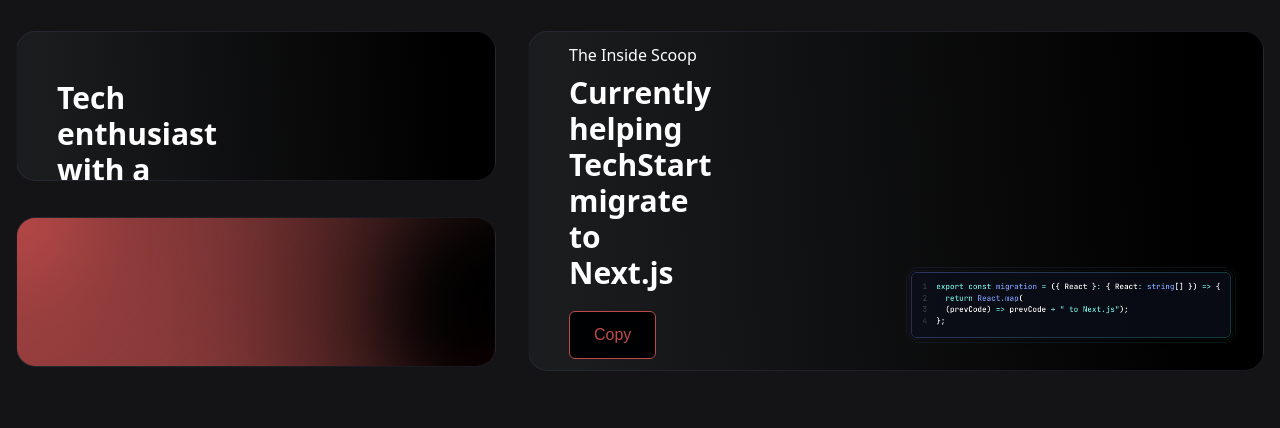
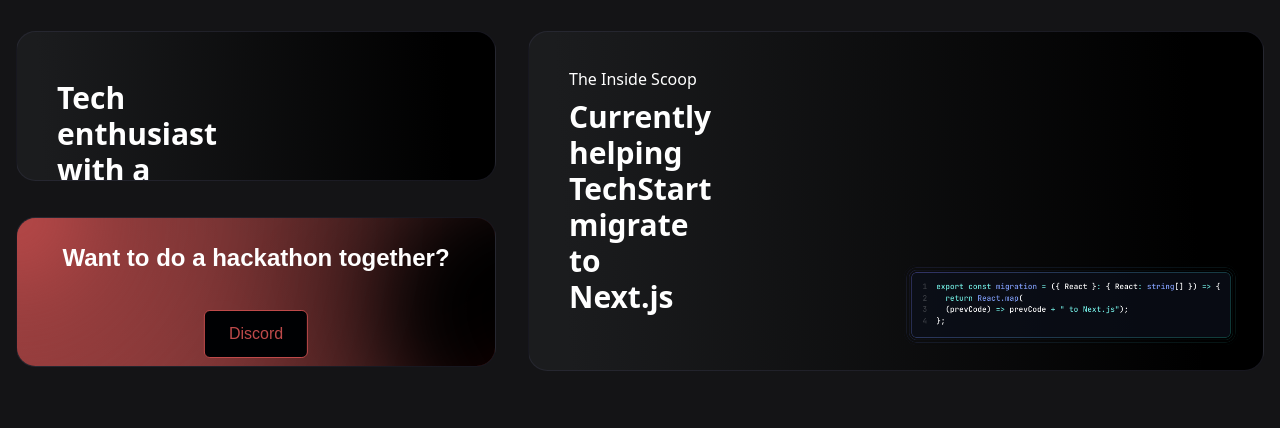
Before and after one commit to SultanAlzoghaibi/Personal-Portfolio-Next.js, a Next.js app in the folder personal/: page / in a window 1280 px wide. Shown: the part 1103-1531 px from the top of the page. Built offline with nearby package versions, Linux system fonts and the light colour scheme; a web font is replaced by a local one.

Commit message:
v1.16 bento id5 goodengh

```diff
--- a/personal/src/app/component/ui/Bento-Grid.tsx
+++ b/personal/src/app/component/ui/Bento-Grid.tsx
@@ -116,25 +116,29 @@
           )}
         </div>
         { id === 5 && (
-  <div className="relative z-0 group/bento">
-    {/* Background Gradient Animation */}
-    <BackgroundGradientAnimation>
+  <div className="relative z-1 group/bento min-h-40">
     <div className="absolute inset-0 w-full h-full z-0">
-        {/* Animation background */}
+      <BackgroundGradientAnimation />
     </div>
-    </BackgroundGradientAnimation>
 
     {/* Text */}
     <div
   className={cn(
     titleClassName,
-        "absolute z-10 inset-0 flex items-center justify-center text-white font-bold px-4 pointer-events-none text-3xl text-center md:text-4xl lg:text-7xl"
+    `absolute top-0 left-1/2 transform -translate-x-1/2 z-10 flex
+     justify-center  text-white font-bold sm:px-0 px-2 my-6 mx-0
+     text-2xl xs:text-xl sm:text-2xl md:text-xl lg:text-2xl
+     w-full text-center`
   )}
 >
   {title}
 </div>
+
+    {/* Centered MagicButton */}
+    <Magicbutton className="absolute bottom-0 left-1/2 transform -translate-x-1/2 mb-5" text="Discord" />
   </div>
 )}
+
 
 
     { id !== 5 && <div
@@ -144,9 +148,8 @@
           )}
         >
 
-
-          <div className="font-sans font-extralight md:max-w-32 md:text-xs lg:text-base text-sm text-white z-10 flex flex-col gap-2">
-          <div className="font-sans font-extralight md:max-w-32 md:text-xs lg:text-base text-sm text-white z-10">
+          <div className="font-sans font-extralight sm:max-w-32 md:max-w-32 md:text-xs lg:text-base text-sm text-white z-10 flex flex-col gap-2">
+          <div className="font-sans font-extralight sm:max-w-32 md:max-w-32 md:text-xs lg:text-base text-sm text-white z-10">
             {description}
           </div>
           <div
@@ -187,21 +190,16 @@
 
 {id === 4 && (
             <div className="mt-5 relative">
-              {/* button border magic from tailwind css buttons  */}
-              {/* add rounded-md h-8 md:h-8, remove rounded-full */}
-              {/* remove focus:ring-2 focus:ring-slate-400 focus:ring-offset-2 focus:ring-offset-slate-50 */}
-              {/* add handleCopy() for the copy the text */}
+
               <div
                 className={`absolute -bottom-5 right-0 ${copied ? "block" : "block"
                   }`}
               >
-                {/* <img src="/confetti.gif" alt="confetti" /> */}
+
 
               </div>
 
-              <Magicbutton
-                text="Copy"
-              />
+
             </div>
           )}
 
--- a/personal/src/app/component/ui/Magicbutton.tsx
+++ b/personal/src/app/component/ui/Magicbutton.tsx
@@ -1,13 +1,12 @@
-import React from 'react'
+type MagicButtonProps = {
+  text: string;
+  className?: string;
+};
 
-interface MagicButtonProps {
-  text: string;
-}
-
- const MagicButton = ({ text }: MagicButtonProps) => {
+const MagicButton = ({ text, className }: MagicButtonProps) => {
   return (
     <button
-    className="inline-flex h-12 animate-shimmer items-center justify-center rounded-md
+      className={`inline-flex h-12 animate-shimmer items-center justify-center rounded-md
                  border border-primary bg-black
                  bg-[linear-gradient(110deg,#000103,65%,#FF6347,66%,#000103)]
                  bg-[length:200%_100%] px-6
@@ -16,11 +15,11 @@
                  focus:ring-primary focus:ring-offset-2 focus:ring-offset-black
                  hover:bg-[#BE4A4A] hover:text-black
                  hover:bg-[linear-gradient(110deg,#BE4A4A,65%,#FF6347,66%,#BE4A4A)]
-               hover:animate-shimmer"
+                 hover:animate-shimmer ${className}`}
     >
       {text}
     </button>
   );
-}
+};
 
 export default MagicButton;
--- a/personal/src/app/data/datadata.ts
+++ b/personal/src/app/data/datadata.ts
@@ -42,7 +42,7 @@
   },
   {
     id: 5,
-    title: "Do you want to start a project together?",
+    title: "Want to do a hackathon together?",
     description: "",
     className: "lg:col-span-2 lg:row-span-1 md:col-span-2 md:row-span-1 lg:max-h-[150px] lg:min-h-[150px] md:min-h-[130px]", // Explicit height for id: 5
     imgClassName: "",
```
Lines whose indentation alone changed are shown as unchanged.
